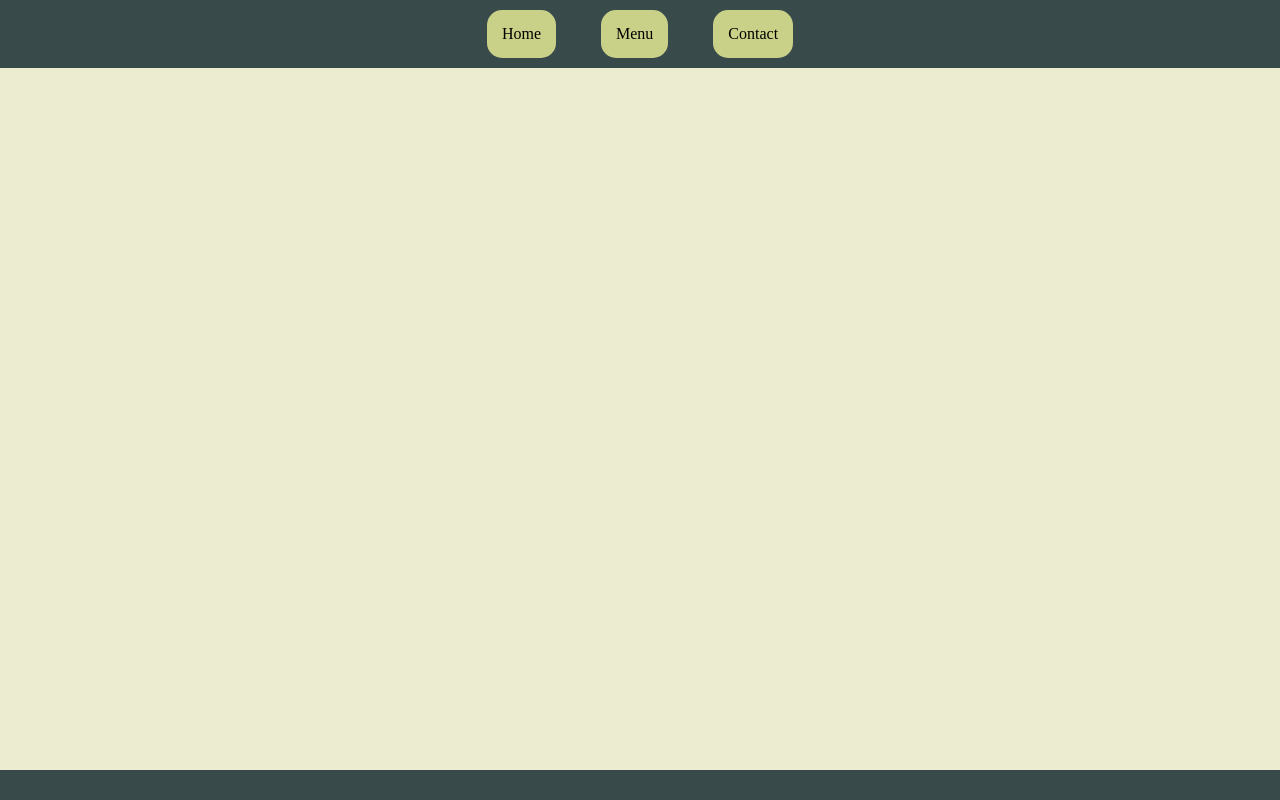
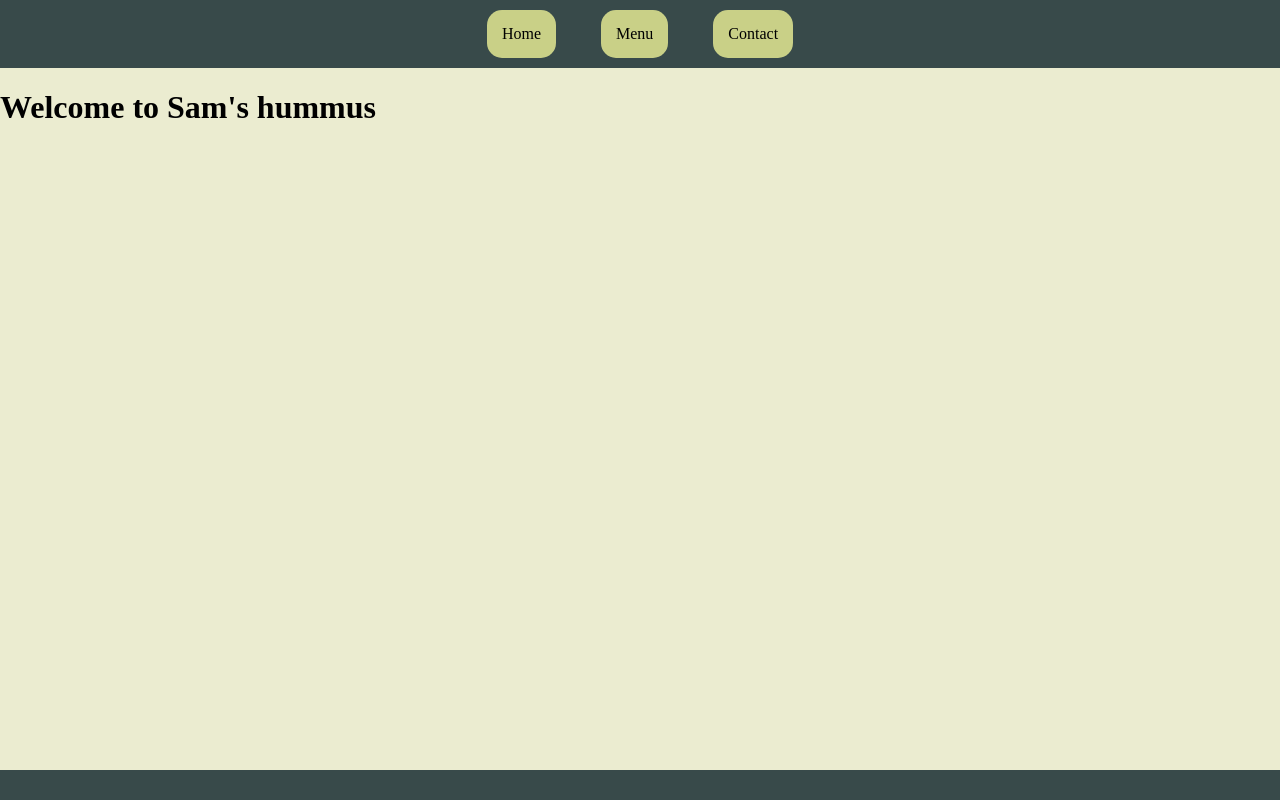
Before and after one commit to oxedom/restaurant-page, a website built with webpack: page dist/index.html in a window 1280 px wide. Built offline with nearby package versions, Linux system fonts and the light colour scheme.

Commit message:
all is swell

```diff
--- a/src/home.js
+++ b/src/home.js
@@ -9,8 +9,10 @@ export default function home() {
     const article_hours =  document.createElement('article')
     const article_location = document.createElement('article')
 
-    content.innerText = 'we got mail'
-    content.append(mainContainer,header)
+    const h1 = document.createElement('h1')
+    h1.innerText = "Welcome to Sam's hummus"
+    header.append(h1)
+    content.append(header)
 
 
     console.log('I get called from home.js!');
--- a/src/index.js
+++ b/src/index.js
@@ -50,9 +50,8 @@ let dom = function() {
     const homePage = home()
     const logic = { selectedPage: homePage}
 
-
     //HandleClick
-    function handleClick(e, selectedPage){
+    function handleClick(e){
         //Removes the Page element before appending new page to dom
         logic.selectedPage.remove()
 
@@ -71,5 +70,6 @@ let dom = function() {
        if(parseInt(e.target.id) === 3)
        { console.log('Contact');};
     }
-
+    //Init for homepage
+    handleClick({target: {id: 1}})
 }()
--- a/src/style.css
+++ b/src/style.css
@@ -10,6 +10,11 @@ body {
     min-height: 100vh;
     flex-direction: column;
     justify-content: space-between;
+}
+
+#content main {
+    flex-grow: 1;
+
 }
 
 :root {
--- a/webpack.config.js
+++ b/webpack.config.js
@@ -7,7 +7,6 @@ mode: 'development',
   output: {
     filename: 'main.js',
     path: path.resolve(__dirname, 'dist'),
-    clean: true,
   },module: {
     rules: [
       {
```
Also changed, not shown: dist/main.js.
